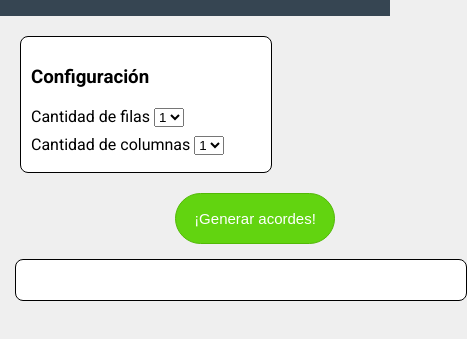
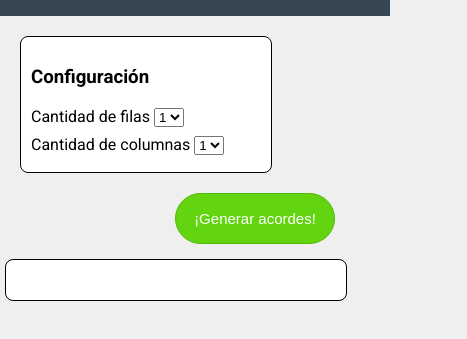
Before and after one commit to 24861379/Hoja-Random, a plain HTML site: page index.html in a window 390 px wide. Shown: the part 97-436 px from the top of the page, 467 px wide, since content can reach past the window. Drawn offline with Linux system fonts and the light colour scheme.

Commit message:
estoy haciendo porqueños cambios para las pantallas

```diff
--- a/style.css
+++ b/style.css
@@ -148,10 +148,10 @@ header h1{
     }
 
     #HojaRandom {
-        width: 410px;
+        width: 300px;
         margin-top: 10px;
-        margin-left: 15px;
-        margin-right: 15px;
+        margin-left: 5px;
+        margin-right: 5px;
         margin-bottom: 10px;
     }
 
```
